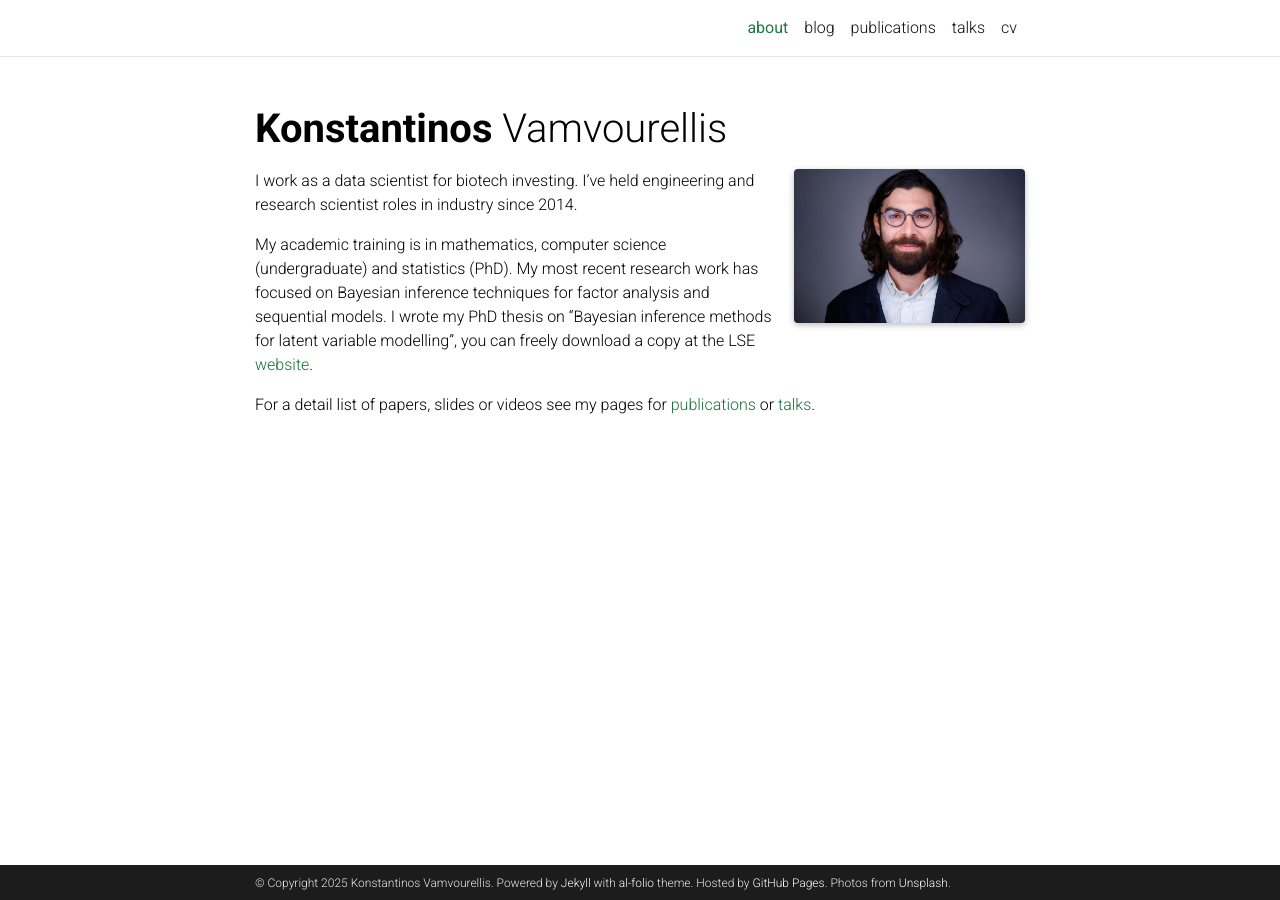
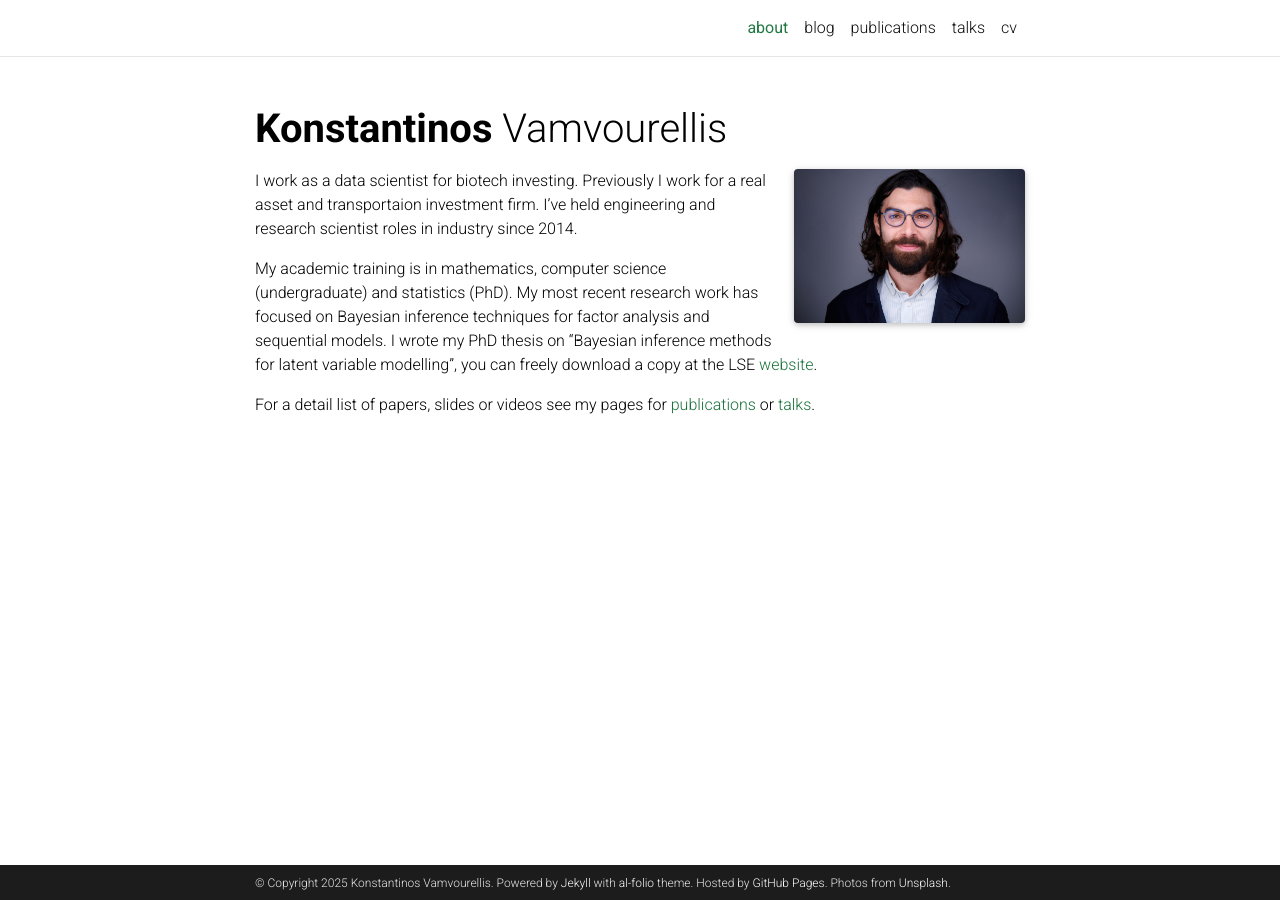
Before and after one commit to bayesways/bayesways.github.io, a Jekyll site: the page built from _pages/about.md, in a window 1280 px wide. Built offline with Jekyll 4.4.1, drawn with Linux system fonts in a browser that asks for light colours; full-size pictures stand in for the smaller copies a plugin makes; comment, search, counter and statistics services are not loaded; a style sheet for code colours, icons or effects is not loaded.

Commit message:
about update

```diff
--- a/_pages/about.md
+++ b/_pages/about.md
@@ -19,7 +19,7 @@ social: false  # includes social icons at the bottom of the page
 ---
 
 
-I work as a data scientist for biotech investing. I've held engineering and research scientist roles in industry since 2014.
+I work as a data scientist for biotech investing. Previously I work for a real asset and transportaion investment firm. I've held engineering and research scientist roles in industry since 2014.
 
 My academic training is in mathematics, computer science (undergraduate) and statistics (PhD).
 My most recent research work has focused on Bayesian inference techniques for factor analysis and sequential models.
```
